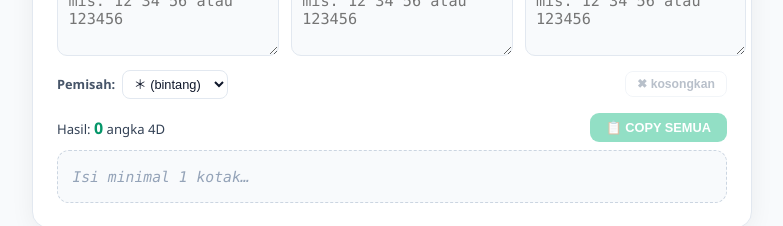
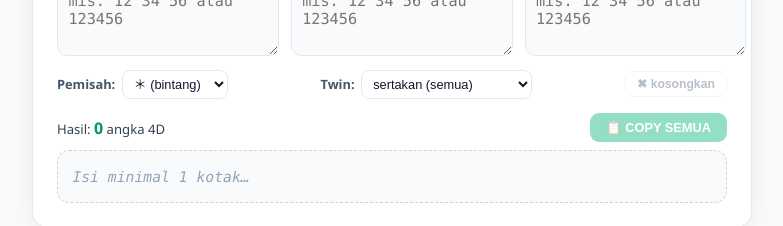
Before and after one commit to luckyone18/ln-generator, a Next.js app: page /luckyone in a window 1280 px wide. Shown: the part 159-385 px from the top of the page, without its empty margins (248-1031 px from the left). Built offline with nearby package versions, Linux system fonts and the light colour scheme.

Commit message:
feat(luckyone): opsi Twin — sertakan / no twin (buang 4D kembar depan=belakang) / hanya twin

```diff
--- a/app/luckyone/gen4d.js
+++ b/app/luckyone/gen4d.js
@@ -55,10 +55,17 @@ function build4D(boxes) {
 export default function Gen4D() {
   const [raws, setRaws] = useState(["", "", ""]);
   const [sep, setSep] = useState("*");
+  const [twin, setTwin] = useState("all"); // all=sertakan, no=tanpa, only=hanya twin
   const [copied, setCopied] = useState(false);
 
   const parsed = useMemo(() => raws.map(parse2D), [raws]);
-  const results = useMemo(() => build4D(parsed.map((p) => p.ok)), [parsed]);
+  const results = useMemo(() => {
+    const raw = build4D(parsed.map((p) => p.ok));
+    const isTwin = (v) => v.slice(0, 2) === v.slice(2, 4);
+    if (twin === "no") return raw.filter((v) => !isTwin(v));
+    if (twin === "only") return raw.filter(isTwin);
+    return raw;
+  }, [parsed, twin]);
   const totalBad = parsed.reduce((n, p) => n + p.bad.length, 0);
 
   const setBox = (i, v) => setRaws((prev) => prev.map((x, j) => (j === i ? v : x)));
@@ -125,6 +132,14 @@ export default function Gen4D() {
               <option value={"\n"}>baris baru</option>
             </select>
           </label>
+          <label className={styles.sepWrap}>
+            Twin:{" "}
+            <select value={twin} onChange={(e) => setTwin(e.target.value)} className={styles.sepSel}>
+              <option value="all">sertakan (semua)</option>
+              <option value="no">no twin (buang kembar)</option>
+              <option value="only">hanya twin</option>
+            </select>
+          </label>
           <button
             type="button"
             className={styles.btnClear}
```
